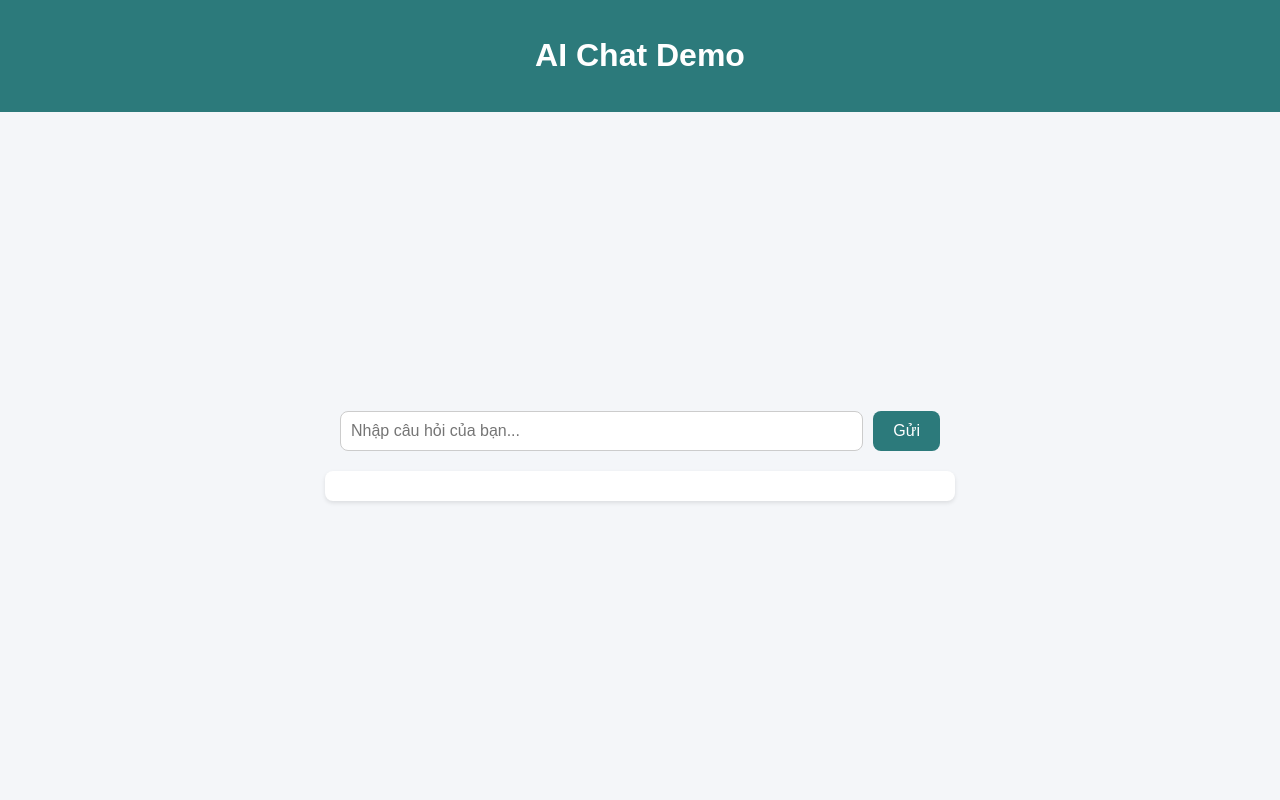
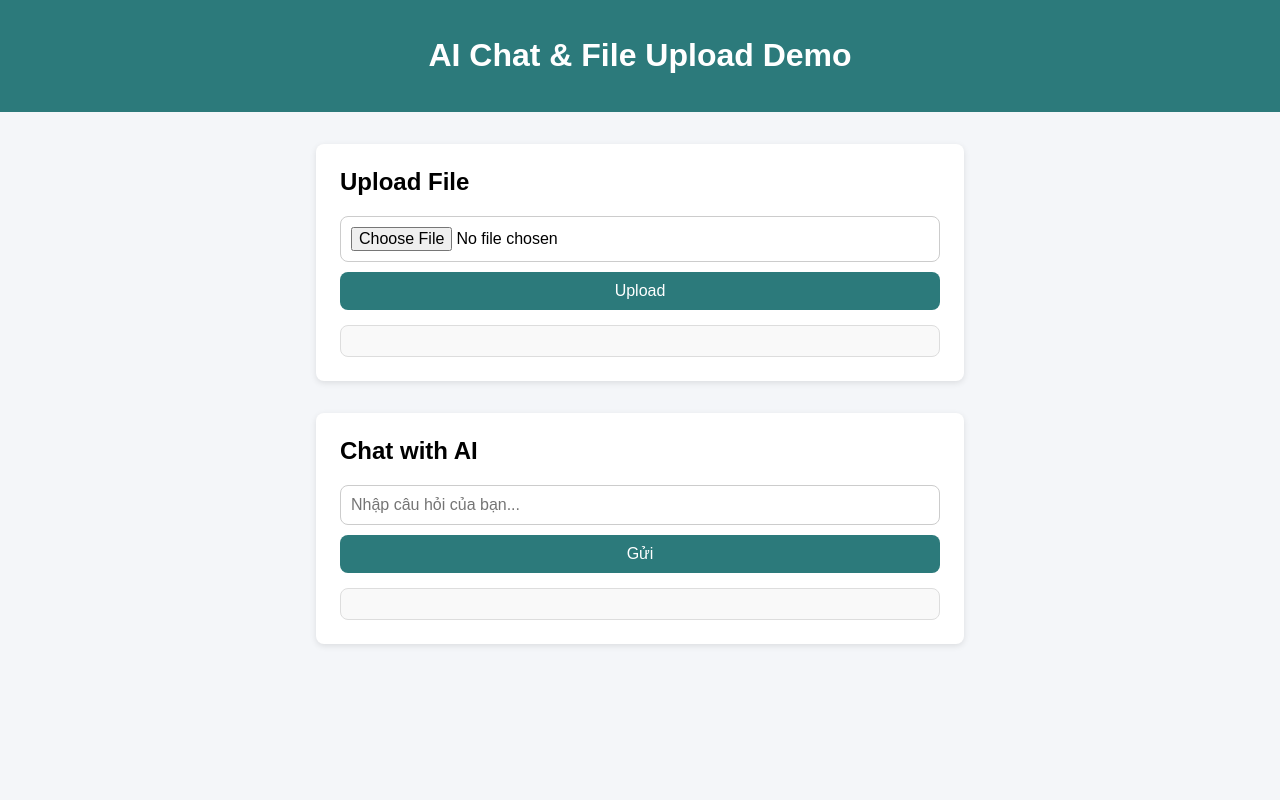
Before and after one commit to trongltgit/QLNS-DV_AI_Chatbot, a Python web app: template templates/index.html in a window 1280 px wide. Run offline with Jinja, Linux system fonts and the light colour scheme; the template is opened without the code that fills it, so the values that code supplies are empty.

Commit message:
Update index.html

```diff
--- a/templates/index.html
+++ b/templates/index.html
@@ -2,7 +2,7 @@
 <html lang="en">
 <head>
   <meta charset="UTF-8">
-  <title>AI Chat Demo</title>
+  <title>AI Chat & File Upload Demo</title>
   <style>
     body {
       font-family: Arial, sans-serif;
@@ -11,7 +11,7 @@
       padding: 0;
       display: flex;
       flex-direction: column;
-      height: 100vh;
+      min-height: 100vh;
     }
     header {
       background: #2c7a7b;
@@ -24,17 +24,27 @@
       display: flex;
       flex-direction: column;
       align-items: center;
-      justify-content: center;
+      justify-content: flex-start;
       padding: 2rem;
+      gap: 2rem;
+    }
+    .section {
+      width: 100%;
+      max-width: 600px;
+      background: white;
+      padding: 1.5rem;
+      border-radius: 8px;
+      box-shadow: 0 2px 6px rgba(0,0,0,0.1);
+    }
+    h2 {
+      margin-top: 0;
     }
     form {
       display: flex;
+      flex-direction: column;
       gap: 10px;
-      width: 100%;
-      max-width: 600px;
     }
-    input[type="text"] {
-      flex: 1;
+    input[type="text"], input[type="file"] {
       padding: 10px;
       font-size: 16px;
       border: 1px solid #ccc;
@@ -52,38 +62,82 @@
     button:hover {
       background: #285e61;
     }
-    #response {
-      margin-top: 20px;
+    #chatResponse, #uploadResponse {
+      margin-top: 15px;
       padding: 15px;
-      background: white;
+      background: #f9f9f9;
       border-radius: 8px;
-      box-shadow: 0 2px 4px rgba(0,0,0,0.1);
-      max-width: 600px;
-      width: 100%;
+      border: 1px solid #ddd;
       white-space: pre-wrap;
     }
   </style>
 </head>
 <body>
   <header>
-    <h1>AI Chat Demo</h1>
+    <h1>AI Chat & File Upload Demo</h1>
   </header>
   <main>
-    <form id="chatForm">
-      <input type="text" id="prompt" placeholder="Nhập câu hỏi của bạn..." required />
-      <button type="submit">Gửi</button>
-    </form>
-    <div id="response"></div>
+    <!-- Upload Section -->
+    <div class="section">
+      <h2>Upload File</h2>
+      <form id="uploadForm">
+        <input type="file" id="fileInput" accept=".txt,.pdf,.docx,.xlsx" required />
+        <button type="submit">Upload</button>
+      </form>
+      <div id="uploadResponse"></div>
+    </div>
+
+    <!-- Chat Section -->
+    <div class="section">
+      <h2>Chat with AI</h2>
+      <form id="chatForm">
+        <input type="text" id="prompt" placeholder="Nhập câu hỏi của bạn..." required />
+        <button type="submit">Gửi</button>
+      </form>
+      <div id="chatResponse"></div>
+    </div>
   </main>
 
   <script>
-    const form = document.getElementById("chatForm");
+    // ------------------ Upload File ------------------
+    const uploadForm = document.getElementById("uploadForm");
+    const fileInput = document.getElementById("fileInput");
+    const uploadResponse = document.getElementById("uploadResponse");
+
+    uploadForm.addEventListener("submit", async (e) => {
+      e.preventDefault();
+      if (!fileInput.files.length) return;
+      const file = fileInput.files[0];
+
+      const formData = new FormData();
+      formData.append("file", file);
+
+      uploadResponse.textContent = "Đang upload...";
+
+      try {
+        const res = await fetch("/upload", {
+          method: "POST",
+          body: formData
+        });
+        const data = await res.json();
+        if (data.filename) {
+          uploadResponse.textContent = `✅ Upload thành công: ${data.filename}`;
+        } else if (data.error) {
+          uploadResponse.textContent = `❌ Lỗi: ${data.error}`;
+        }
+      } catch (err) {
+        uploadResponse.textContent = `❌ Lỗi kết nối server: ${err.message}`;
+      }
+    });
+
+    // ------------------ Chatbot ------------------
+    const chatForm = document.getElementById("chatForm");
     const promptInput = document.getElementById("prompt");
-    const responseDiv = document.getElementById("response");
+    const chatResponse = document.getElementById("chatResponse");
 
-    form.addEventListener("submit", async (e) => {
+    chatForm.addEventListener("submit", async (e) => {
       e.preventDefault();
-      responseDiv.textContent = "Đang xử lý...";
+      chatResponse.textContent = "Đang xử lý...";
 
       try {
         const res = await fetch("/chat", {
@@ -91,15 +145,14 @@
           headers: { "Content-Type": "application/json" },
           body: JSON.stringify({ prompt: promptInput.value })
         });
-
         const data = await res.json();
         if (data.response) {
-          responseDiv.textContent = data.response;
+          chatResponse.textContent = data.response;
         } else if (data.error) {
-          responseDiv.textContent = "❌ Lỗi: " + data.error;
+          chatResponse.textContent = "❌ Lỗi: " + data.error;
         }
       } catch (err) {
-        responseDiv.textContent = "❌ Lỗi kết nối server: " + err.message;
+        chatResponse.textContent = "❌ Lỗi kết nối server: " + err.message;
       }
     });
   </script>
```
